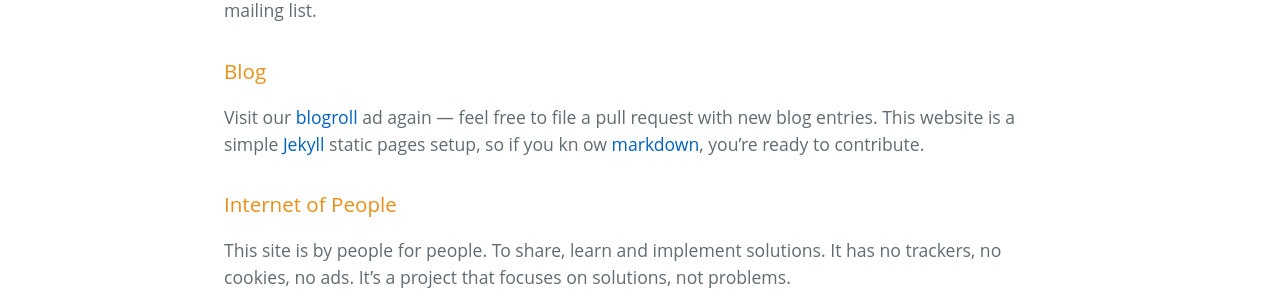
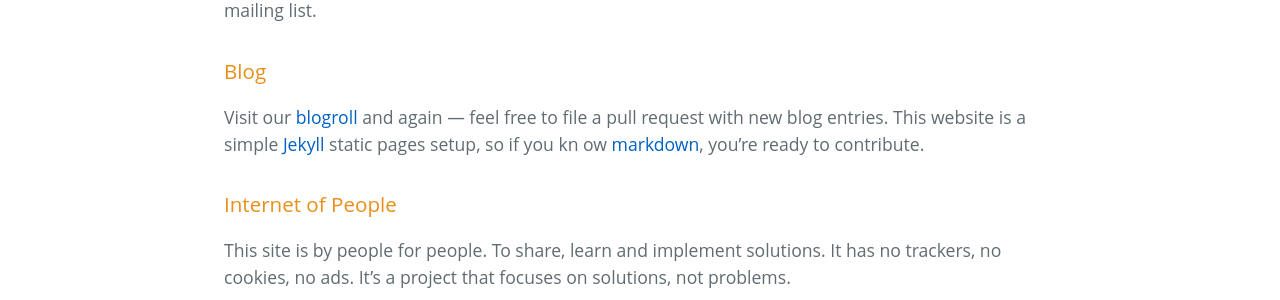
Before and after one commit to jwildeboer/c4processweb, a Jekyll site: the page built from index.md, in a window 1280 px wide. Shown: the part 1275-1575 px from the top of the page. Built offline with Jekyll 4.4.1, drawn with Linux system fonts in a browser that asks for light colours.

Commit message:
More fixes.

```diff
--- a/_layouts/default.html
+++ b/_layouts/default.html
@@ -23,6 +23,10 @@
 
       {{ content }}
 
+      {%- if page.comments -%}
+        {%- include comments.html -%}
+      {%- endif -%}
+
     </main>
     <footer class="site-footer">
       <span class="site-footer-owner">
--- a/blog/index.html
+++ b/blog/index.html
@@ -4,7 +4,8 @@ title: Blogroll
 ---
 
 {%- for post in paginator.posts -%}
-      <h3><a href="{{ post.url }}">{{ post.title }}</a></h3>
+      <div><a href="{{ post.url }}">{{ post.date | date: "%Y-%m-%d" }}</a> &mdash; {% if post.author %}{{ post.author }}{% else %}{{ site.author }}{% endif %}</div>
+      <h2><a href="{{ post.url }}">{{ post.title }}</a></h2>
       <div class="content">
         {{ post.excerpt | strip_html | normalize_whitespace | truncate: 300 | escape }}
       </div>
--- a/index.md
+++ b/index.md
@@ -29,7 +29,7 @@ You can also send us an e-mail at info AT c4process DOT org and ask to get subsc
 
 ### Blog
 
-Visit our [blogroll](/blog/index.html) ad again &mdash; feel free to file a pull request with new blog entries. This website is a simple [Jekyll](https://jekyllrb.com) static pages setup, so if you kn ow [markdown](https://en.wikipedia.org/wiki/Markdown), you're ready to contribute.
+Visit our [blogroll](/blog/index.html) and again &mdash; feel free to file a pull request with new blog entries. This website is a simple [Jekyll](https://jekyllrb.com) static pages setup, so if you kn ow [markdown](https://en.wikipedia.org/wiki/Markdown), you're ready to contribute.
 
 ### Internet of People
 
```
Also changed, not shown: _posts/2023/03/2023-03-27-Mission-Statement.md (+0 -2 lines).
